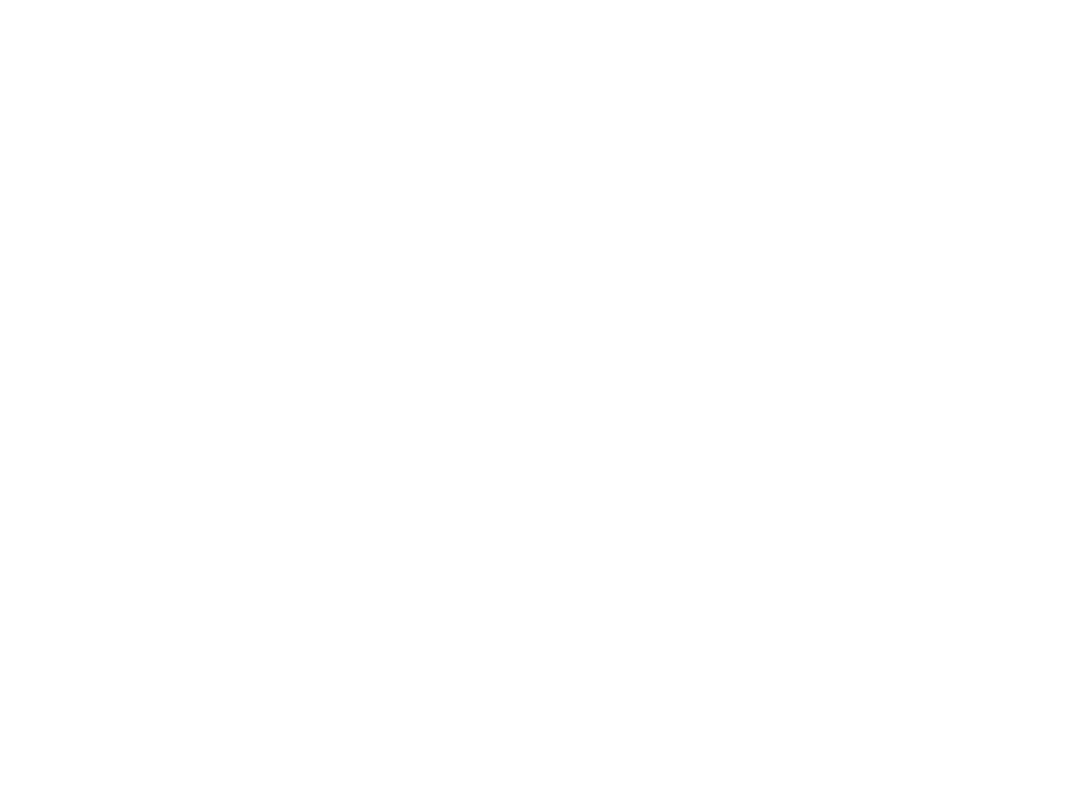
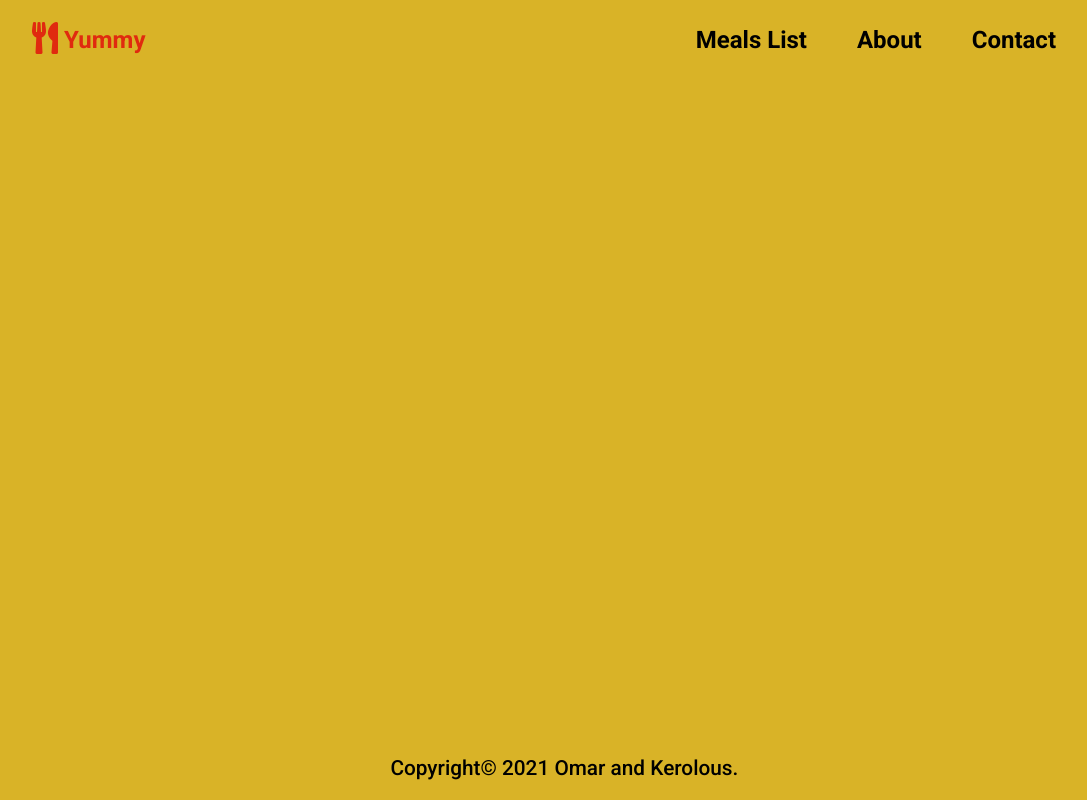
Before and after one commit to Omar-Muhamad/Yummy-JavaScript-Capston, a website built with webpack: page src/index.html in a window 1280 px wide. Shown: the whole page, without its empty margins (96-1183 px from the left). Built offline with nearby package versions, Linux system fonts and the light colour scheme.

Commit message:
Add header and footer with styling

```diff
--- a/src/index.html
+++ b/src/index.html
@@ -2,10 +2,35 @@
 <html lang="en">
 <head>
     <meta charset="UTF-8">
+    <meta http-equiv="X-UA-Compatible" content="IE=edge">
     <meta name="viewport" content="width=device-width, initial-scale=1.0">
-    <title>Wbpack Exercise</title>
+    <link rel="stylesheet" href="https://use.fontawesome.com/releases/v5.15.4/css/all.css" integrity="sha384-DyZ88mC6Up2uqS4h/KRgHuoeGwBcD4Ng9SiP4dIRy0EXTlnuz47vAwmeGwVChigm" crossorigin="anonymous">
+    <link rel="preconnect" href="https://fonts.googleapis.com">
+    <link rel="preconnect" href="https://fonts.gstatic.com" crossorigin>
+    <link href="https://fonts.googleapis.com/css2?family=Roboto:ital,wght@0,300;0,400;0,500;0,700;1,300;1,400;1,500;1,700&display=swap" rel="stylesheet">
+    <title>Yummy</title>
 </head>
 <body>
-
+  <header>
+    <nav class="navbar" id="navbar">
+      <a class="logo" href="index.html"><i class="fas fa-utensils fa-lg"></i> Yummy</a>
+      <ul class="navLinks">
+        <li class="navLink">
+          <a id="MealsList" href="#MealsList">Meals List</a>
+        </li>
+        <li class="navLink">
+          <a id="about" href="#about">About</a>
+        </li>
+        <li class="navLink">
+          <a id="contact" href="#contact">Contact</a>
+        </li>
+      </ul>
+    </nav>
+  </header>
+  <footer>
+    <p>
+      Copyright&copy; 2021 Omar and Kerolous.
+    </p>
+  </footer>
 </body>
 </html>
--- a/src/style.css
+++ b/src/style.css
@@ -0,0 +1,57 @@
+/* ############ Reset Styling ############ */
+* {
+  margin: 0;
+  padding: 0;
+  box-sizing: border-box;
+}
+/* ############ General Styling ############ */
+body {
+  font-family: 'Roboto', sans-serif;
+  max-width: 1100px;
+  width: 80%;
+  margin: 0 auto;
+  position: relative;
+  height: 100vh;
+  background-color: #d9b327;
+}
+
+a {
+  text-decoration: none;
+  color: black;
+}
+
+a:hover {
+  color: #e02a0f;
+}
+
+ul {
+  list-style: none;
+}
+
+footer {
+  position: absolute;
+  bottom: 20px;
+  left: 35%;
+  text-align: center;
+  font-size: 1.3em;
+  font-weight: 500;
+}
+/* ############ Styling ############ */
+.navbar{
+height: 80px;
+display: flex;
+justify-content: space-between;
+align-items: center;
+font-size: 1.5em;
+font-weight: bold;
+/* box-shadow: 0 2px 10px rgba(0, 0, 0, 0.05); */
+}
+
+.navLinks{
+  display: flex;
+  gap: 50px;
+}
+
+.logo {
+  color: #e02a0f;
+}
```
Also changed, not shown: README.md, 1 other file.
